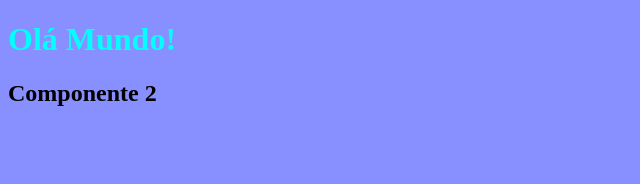
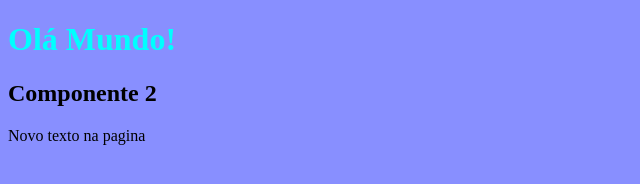
Before and after one commit to adrielamarante/aulaGithub, a plain HTML site: page index.html in a window 1280 px wide. Shown: the whole page, without its empty margins (0-640 px from the left). Drawn offline with Linux system fonts and the light colour scheme.

Commit message:
Adicionado novo texto com a tag p

```diff
--- a/index.html
+++ b/index.html
@@ -8,6 +8,8 @@
 <body style="background-color: #888fff;">
     <h1 style="color: aqua;">Olá Mundo!</h1>
     <h2>Componente 2</h2>
+    <p>Novo texto na pagina</p>
+
 
 
 
```
